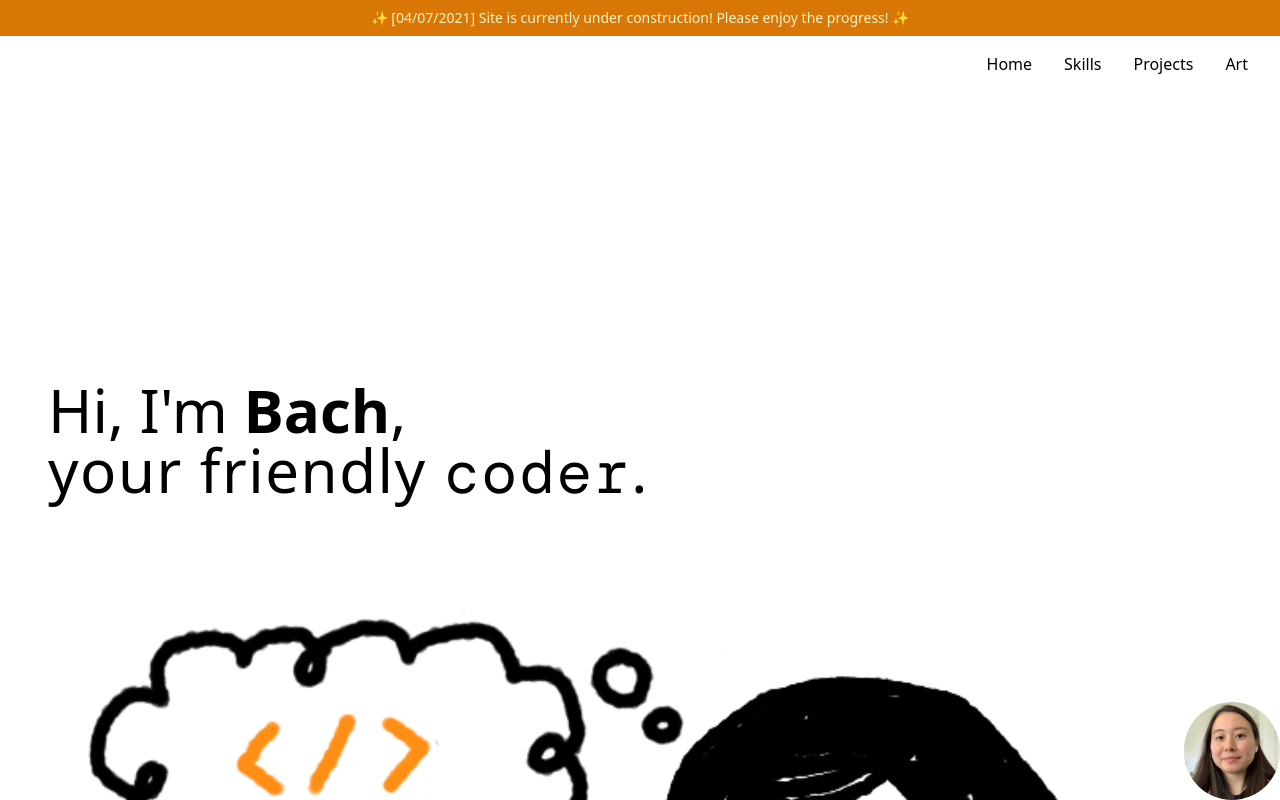
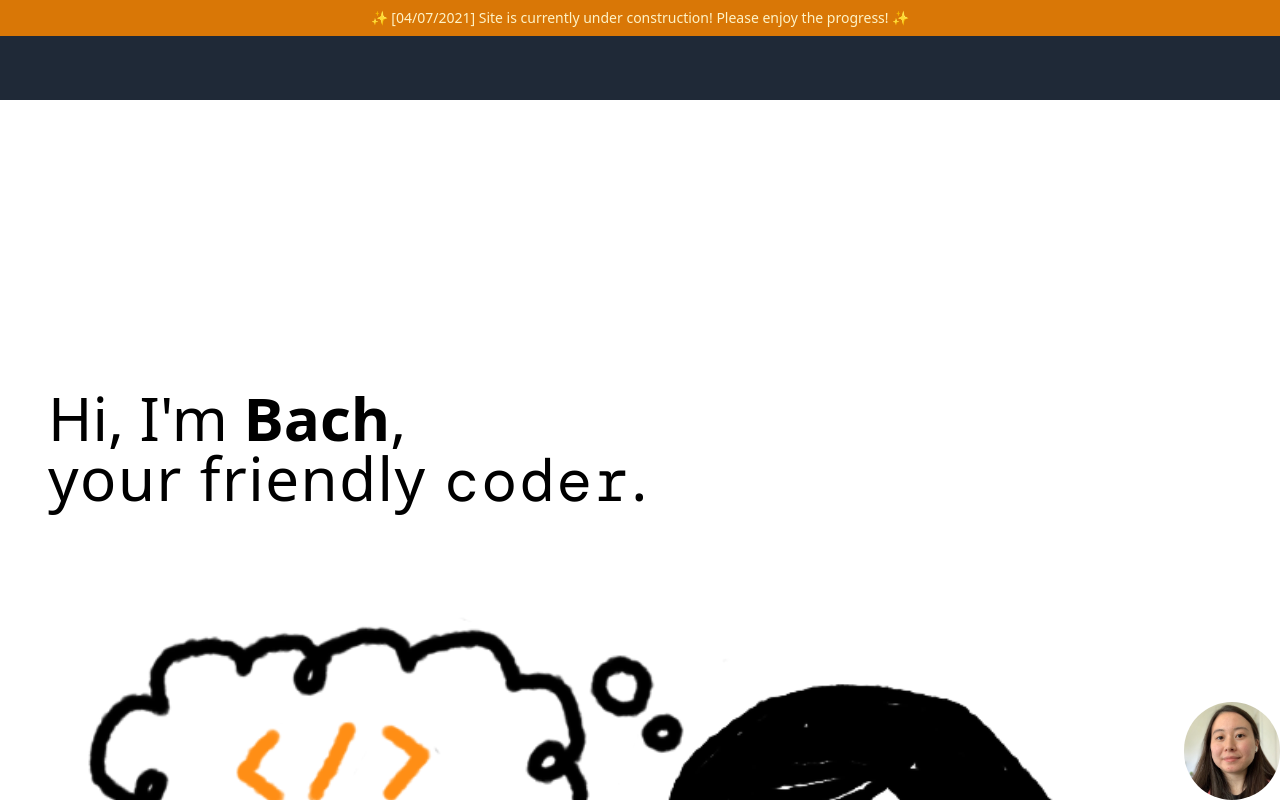
Before and after one commit to bndiep/portfolio, a React (Create React App) app: page / in a window 1280 px wide. Shown: the top 800 px of the page. Built offline with nearby package versions, Linux system fonts and the light colour scheme.

Commit message:
changes favicon and adds another illustration

```diff
--- a/src/App.js
+++ b/src/App.js
@@ -1,5 +1,6 @@
 import portrait from "./assets/portrait_illustration.svg"
 import profile from "./assets/BachDiep-3:2021.jpg"
+import stamp from "./assets/stamp.svg"
 import resume from "./assets/Bach_Diep_Resume.pdf"
 
 const App = () => {
@@ -23,7 +24,7 @@ const App = () => {
 
 
 
-        <div className="h-16 p-4 bg-gray-800 flex flex-row justify-between relative hidden" id="top">
+        <div className="h-16 p-4 bg-gray-800 flex flex-row justify-between relative" id="top">
           {/* <a href="#top">
             <span>B.</span>
 
@@ -38,12 +39,12 @@ const App = () => {
           </nav> */}
         </div>
 
-        <nav className="pr-4 hidden sm:flex flex-row justify-end">
+        {/* <nav className="pr-4 hidden sm:flex flex-row justify-end">
           <a href="#top" className="p-4">Home</a>
           <a href="#skills" className="p-4">Skills</a>
           <a href="#projects" className="p-4">Projects</a>
           <a href="/" className="p-4">Art</a>
-        </nav>
+        </nav> */}
       </header>
 
       <div className=" my-24 sm:my-72">
@@ -221,6 +222,7 @@ const App = () => {
       <div className="py-16 flex flex-col justify-center items-center">
         <p>Interested in contacting me? Reach me <a className="text-yellow-900 font-mono" href="mailto:bachdiep.dev@gmail.com"> here</a>.
         </p>
+        <img className="mt-12 w-28 h-28" src={ stamp } alt="Illustration of Bach that has the appearance of a handmade rubber stamp" />
       </div>
 
       <footer className="md:py-2 text-sm text-center flex justify-center items-center text-gray-400">Designed and built by Bach Diep using React.js and Tailwind CSS</footer>
```
Also changed, not shown: src/assets/stamp.svg (added), 1 other file (tests, documents, lock files or other folders).
